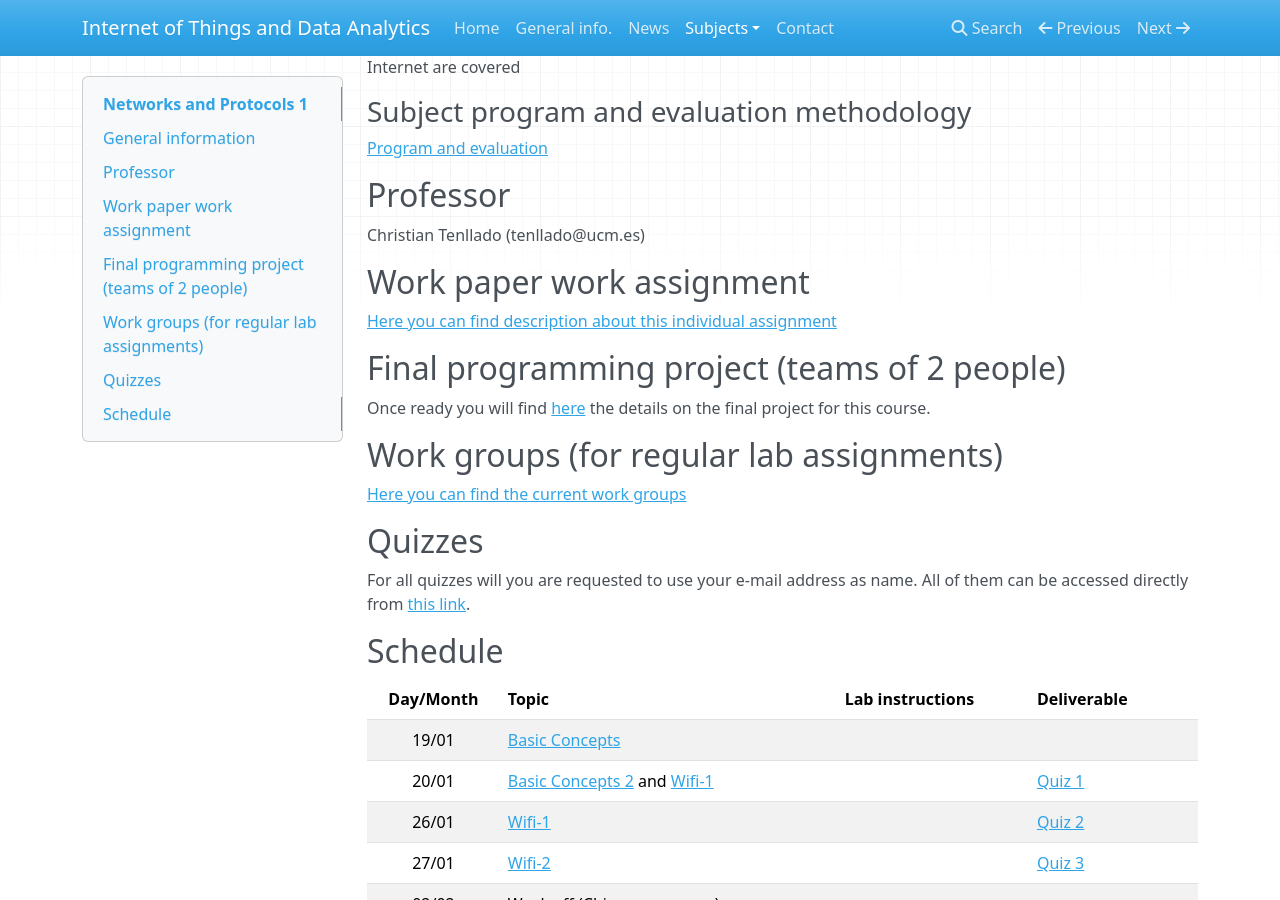
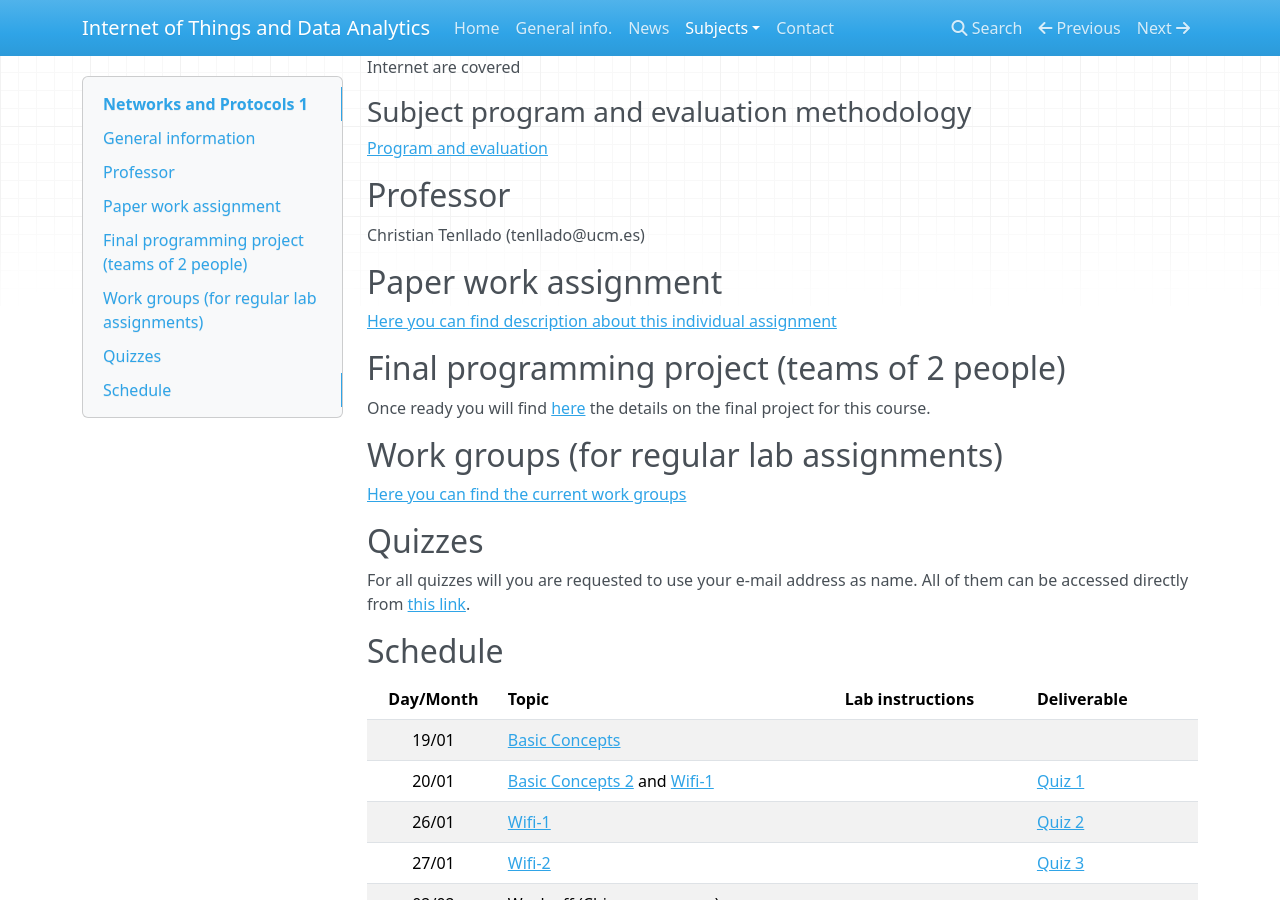
Before and after one commit to iot-da/iot-da.github.io, an MkDocs documentation site: the page built from docs/Subjects/NP1/index.md, in a window 1280 px wide and 900 px high, scrolled down 302 px. Built offline with MkDocs 1.6.1, drawn with Linux system fonts in a browser that asks for light colours; nearby versions of some CDN libraries.

Commit message:
NP1 typo fixed

```diff
--- a/docs/Subjects/NP1/index.md
+++ b/docs/Subjects/NP1/index.md
@@ -21,7 +21,7 @@ protocolos for IoT in the Internet are covered
 
 Christian Tenllado (tenllado@ucm.es)
 
-## Work paper work assignment
+## Paper work assignment
 
 [Here you can find  description about this individual assignment](paperProject.md)
 
```
